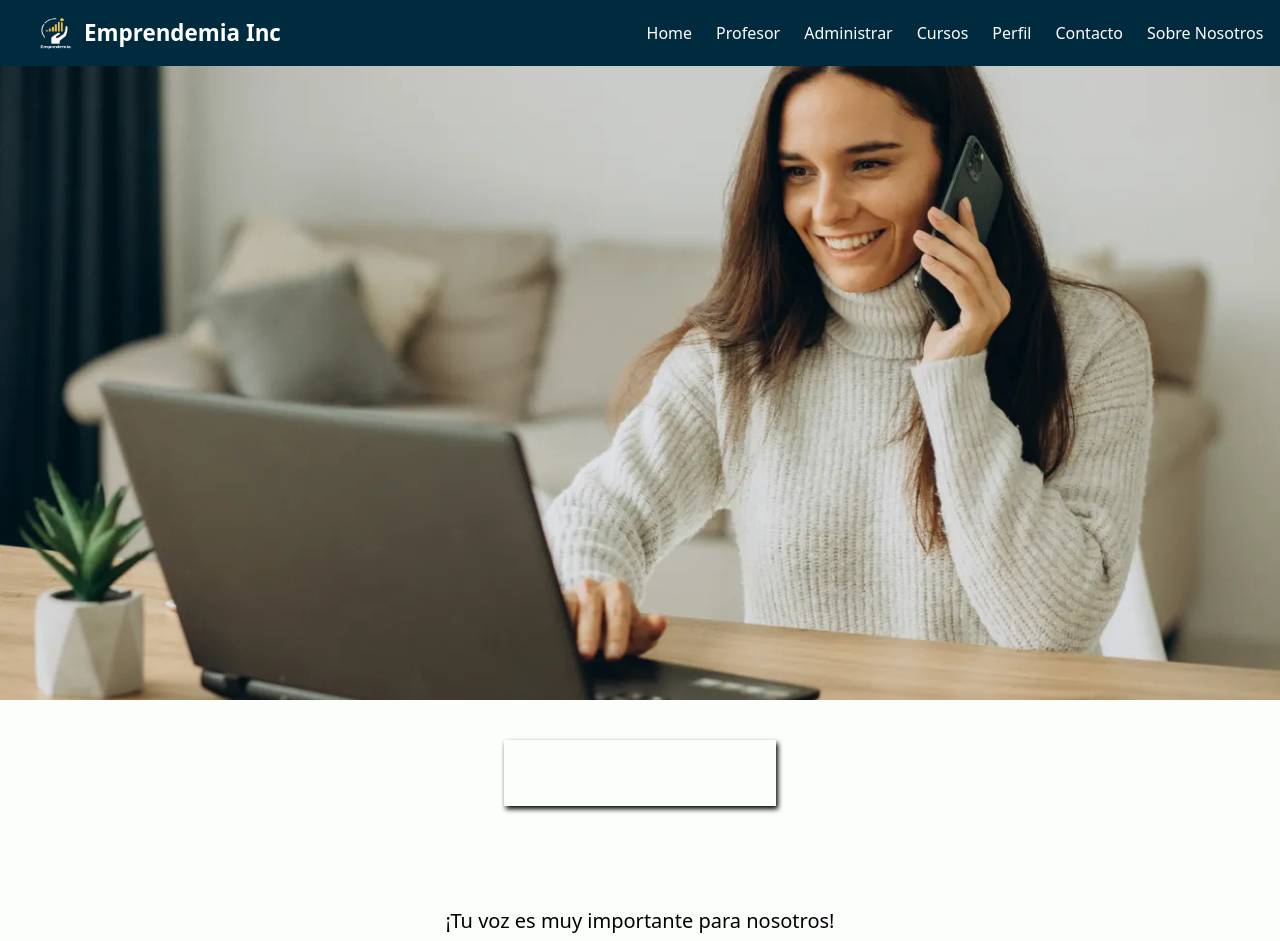
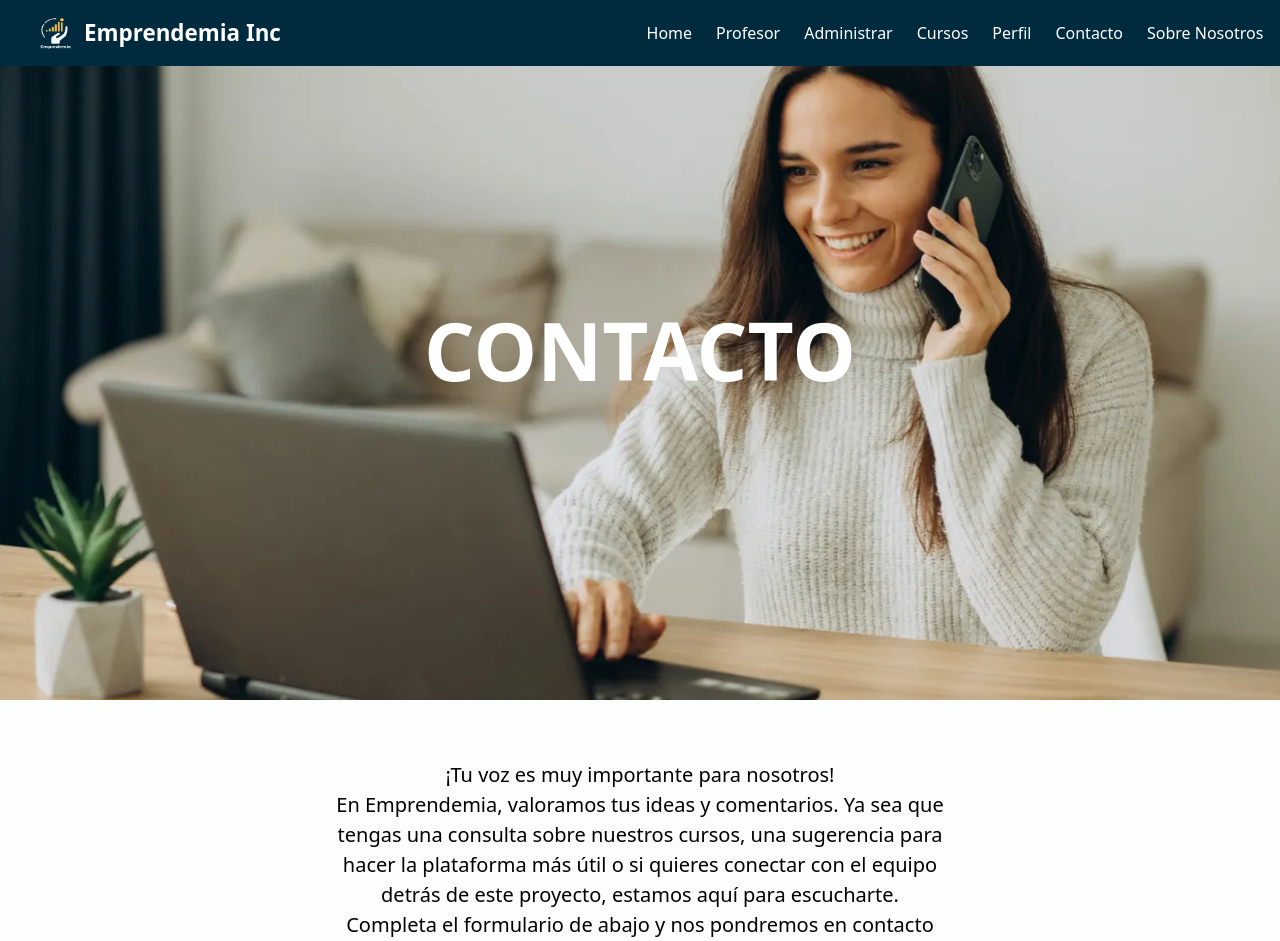
Before and after one commit to Emprendemia/EmpredemiaFE, a React (Vite) app: page /contact in a window 1280 px wide. Shown: the top 941 px of the page. Built offline with nearby package versions, Linux system fonts and the light colour scheme; no server answers; sample sign-in values are in the browser's storage.

Commit message:
corrijo estilo al banner de contacto

```diff
--- a/src/pages/Contact/Contact.tsx
+++ b/src/pages/Contact/Contact.tsx
@@ -18,11 +18,11 @@ const Contact = () => {
   return (
     <Container>
       <Banner>
-
+        <BannerTitle>CONTACTO</BannerTitle>
       </Banner>
 
       <MainContent>
-        <BannerTitle>Contacto</BannerTitle>
+
         <IntroSection>
           <IntroText>
             ¡Tu voz es muy importante para nosotros!
--- a/src/pages/Contact/style.ts
+++ b/src/pages/Contact/style.ts
@@ -19,9 +19,10 @@ export const Banner = styled.header`
 `;
 
 export const BannerTitle = styled.h1`
-  box-shadow: 2px 3px 5px black;
-  color: ${theme.palette.primary.contrastText};
-  font-size: 60px;
+   color: white;
+   font-size: 5rem;
+   font-weight: bold;
+   margin: 0;
 `;
 
 export const MainContent = styled.main`
```
